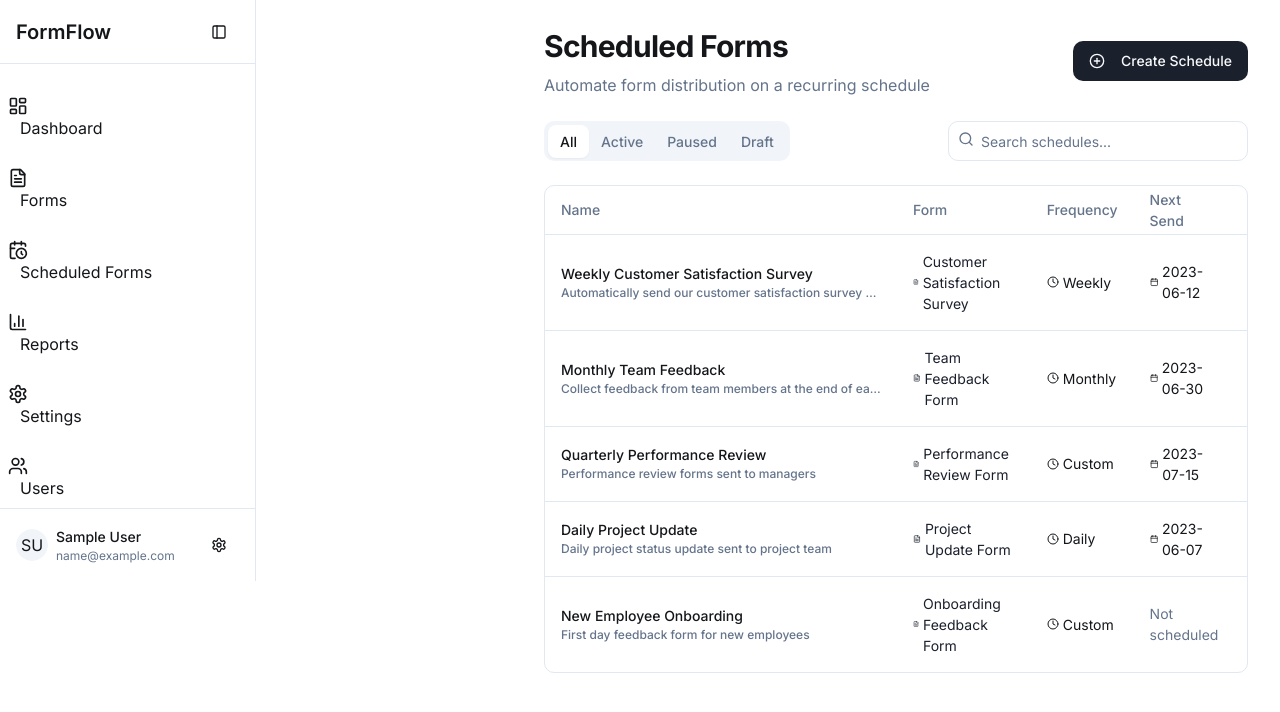
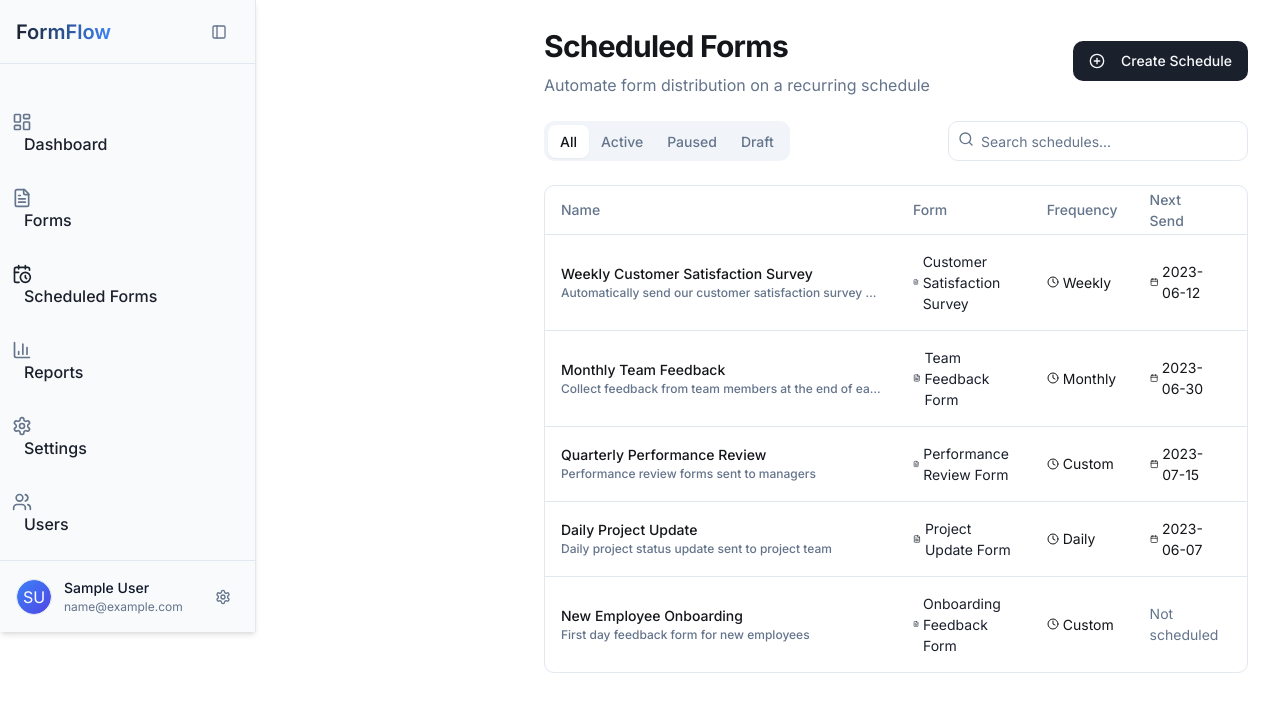
Before and after one commit to MatrixRajeshvari/digitasker-creator, a React (Vite) app: page /dashboard/scheduled-forms in a window 1280 px wide. Shown: the top 712 px of the page. Built offline with nearby package versions, Linux system fonts and the light colour scheme; sample sign-in values are in the browser's storage.

Commit message:
Fix sidebar UI
This commit addresses issues with the sidebar user interface.

```diff
--- a/src/layouts/DashboardLayout.tsx
+++ b/src/layouts/DashboardLayout.tsx
@@ -136,23 +136,24 @@ export default function DashboardLayout() {
       {/* Sidebar - Desktop */}
       <aside
         className={cn(
-          "fixed inset-y-0 z-50 flex h-full flex-col border-r bg-card transition-all duration-300 ease-in-out lg:relative",
-          isSidebarOpen ? "w-64" : "w-0 lg:w-20"
+          "fixed inset-y-0 z-50 flex h-full flex-col border-r transition-all duration-300 ease-in-out lg:relative",
+          isSidebarOpen ? "w-64" : "w-0 lg:w-20",
+          "bg-slate-50 dark:bg-slate-900 shadow-md"
         )}
       >
         {/* Sidebar Content */}
         <div className="flex h-full flex-col">
           {/* Logo */}
-          <div className="flex h-16 items-center border-b px-4">
+          <div className="flex h-16 items-center border-b px-4 border-slate-200 dark:border-slate-700">
             <div className="flex items-center gap-2">
               {isSidebarOpen && (
-                <span className="text-xl font-semibold">FormFlow</span>
+                <span className="text-xl font-semibold bg-gradient-to-r from-primary to-blue-500 text-transparent bg-clip-text">FormFlow</span>
               )}
             </div>
             <Button
               variant="ghost"
               size="icon"
-              className="ml-auto hidden lg:flex"
+              className="ml-auto hidden lg:flex text-slate-500 hover:text-slate-900 dark:text-slate-400 dark:hover:text-slate-50"
               onClick={toggleSidebar}
               aria-label="Toggle sidebar"
             >
@@ -161,8 +162,8 @@ export default function DashboardLayout() {
           </div>
 
           {/* Navigation Links */}
-          <nav className="flex-1 overflow-y-auto p-2">
-            <ul className="space-y-1">
+          <nav className="flex-1 overflow-y-auto py-6 px-3">
+            <ul className="space-y-2">
               {filteredNavItems.map((item) => (
                 <li key={item.path}>
                   <TooltipProvider>
@@ -172,19 +173,25 @@ export default function DashboardLayout() {
                           to={item.path}
                           className={({ isActive }) =>
                             cn(
-                              "flex items-center rounded-md px-3 py-2 transition-all hover:bg-muted",
+                              "flex items-center rounded-md px-3 py-2.5 transition-all",
                               isActive
-                                ? "bg-primary text-primary-foreground"
-                                : "text-foreground hover:text-foreground"
+                                ? "bg-primary/10 text-primary dark:bg-primary/20"
+                                : "text-slate-700 dark:text-slate-300 hover:bg-slate-200/50 dark:hover:bg-slate-800/50"
                             )
                           }
                         >
-                          <item.icon className="h-5 w-5" />
-                          {isSidebarOpen && <span className="ml-3">{item.name}</span>}
+                          <item.icon className={cn(
+                            "h-5 w-5",
+                            location.pathname === item.path ? "text-primary" : "text-slate-500 dark:text-slate-400"
+                          )} />
+                          {isSidebarOpen && <span className={cn(
+                            "ml-3 font-medium",
+                            location.pathname === item.path ? "text-primary" : ""
+                          )}>{item.name}</span>}
                         </NavLink>
                       </TooltipTrigger>
                       {!isSidebarOpen && (
-                        <TooltipContent side="right">{item.name}</TooltipContent>
+                        <TooltipContent side="right" className="font-medium">{item.name}</TooltipContent>
                       )}
                     </Tooltip>
                   </TooltipProvider>
@@ -194,29 +201,31 @@ export default function DashboardLayout() {
           </nav>
 
           {/* User Profile */}
-          <div className="border-t p-4">
+          <div className="border-t p-4 border-slate-200 dark:border-slate-700 mt-auto">
             {isSidebarOpen ? (
-              <div className="flex items-center gap-2">
-                <Avatar className="h-8 w-8">
+              <div className="flex items-center gap-3">
+                <Avatar className="h-9 w-9 border border-slate-200 dark:border-slate-700">
                   <AvatarImage src="" alt={user?.name || "User"} />
-                  <AvatarFallback>{getUserInitials()}</AvatarFallback>
+                  <AvatarFallback className="bg-gradient-to-br from-blue-500 to-indigo-600 text-white">
+                    {getUserInitials()}
+                  </AvatarFallback>
                 </Avatar>
                 <div className="flex-1 overflow-hidden">
-                  <p className="truncate text-sm font-medium">{user?.name}</p>
-                  <p className="truncate text-xs text-muted-foreground">
+                  <p className="truncate text-sm font-medium text-slate-900 dark:text-slate-100">{user?.name}</p>
+                  <p className="truncate text-xs text-slate-500 dark:text-slate-400">
                     {user?.email}
                   </p>
                 </div>
                 <DropdownMenu>
                   <DropdownMenuTrigger asChild>
-                    <Button variant="ghost" size="icon">
+                    <Button variant="ghost" size="icon" className="h-8 w-8 text-slate-500 hover:text-slate-900 dark:text-slate-400 dark:hover:text-slate-50">
                       <Settings className="h-4 w-4" />
                     </Button>
                   </DropdownMenuTrigger>
-                  <DropdownMenuContent align="end">
+                  <DropdownMenuContent align="end" className="w-56">
                     <DropdownMenuLabel>My Account</DropdownMenuLabel>
                     <DropdownMenuSeparator />
-                    <DropdownMenuItem onClick={() => setTheme(theme === "dark" ? "light" : "dark")}>
+                    <DropdownMenuItem onClick={() => setTheme(theme === "dark" ? "light" : "dark")} className="cursor-pointer">
                       {theme === "dark" ? (
                         <Sun className="mr-2 h-4 w-4" />
                       ) : (
@@ -224,7 +233,7 @@ export default function DashboardLayout() {
                       )}
                       {theme === "dark" ? "Light Mode" : "Dark Mode"}
                     </DropdownMenuItem>
-                    <DropdownMenuItem onClick={handleLogout}>
+                    <DropdownMenuItem onClick={handleLogout} className="cursor-pointer text-red-500 focus:text-red-500">
                       <LogOut className="mr-2 h-4 w-4" />
                       Logout
                     </DropdownMenuItem>
@@ -233,10 +242,32 @@ export default function DashboardLayout() {
               </div>
             ) : (
               <div className="flex justify-center">
-                <Avatar className="h-8 w-8">
-                  <AvatarImage src="" alt={user?.name || "User"} />
-                  <AvatarFallback>{getUserInitials()}</AvatarFallback>
-                </Avatar>
+                <DropdownMenu>
+                  <DropdownMenuTrigger asChild>
+                    <Avatar className="h-9 w-9 cursor-pointer border border-slate-200 dark:border-slate-700">
+                      <AvatarImage src="" alt={user?.name || "User"} />
+                      <AvatarFallback className="bg-gradient-to-br from-blue-500 to-indigo-600 text-white">
+                        {getUserInitials()}
+                      </AvatarFallback>
+                    </Avatar>
+                  </DropdownMenuTrigger>
+                  <DropdownMenuContent align="end" className="w-56">
+                    <DropdownMenuLabel>{user?.name}</DropdownMenuLabel>
+                    <DropdownMenuSeparator />
+                    <DropdownMenuItem onClick={() => setTheme(theme === "dark" ? "light" : "dark")} className="cursor-pointer">
+                      {theme === "dark" ? (
+                        <Sun className="mr-2 h-4 w-4" />
+                      ) : (
+                        <Moon className="mr-2 h-4 w-4" />
+                      )}
+                      {theme === "dark" ? "Light Mode" : "Dark Mode"}
+                    </DropdownMenuItem>
+                    <DropdownMenuItem onClick={handleLogout} className="cursor-pointer text-red-500 focus:text-red-500">
+                      <LogOut className="mr-2 h-4 w-4" />
+                      Logout
+                    </DropdownMenuItem>
+                  </DropdownMenuContent>
+                </DropdownMenu>
               </div>
             )}
           </div>
@@ -244,21 +275,22 @@ export default function DashboardLayout() {
       </aside>
 
       {/* Mobile Header */}
-      <div className="fixed inset-x-0 top-0 z-40 border-b bg-card lg:hidden">
+      <div className="fixed inset-x-0 top-0 z-40 border-b bg-white/90 backdrop-blur-sm dark:bg-slate-900/90 dark:border-slate-700 lg:hidden">
         <div className="flex h-16 items-center px-4">
-          <Button variant="ghost" size="icon" onClick={toggleMobileMenu}>
+          <Button variant="ghost" size="icon" onClick={toggleMobileMenu} className="text-slate-500">
             {isMobileMenuOpen ? (
               <X className="h-6 w-6" />
             ) : (
               <Menu className="h-6 w-6" />
             )}
           </Button>
-          <span className="ml-3 text-lg font-semibold">FormFlow</span>
+          <span className="ml-3 text-lg font-semibold bg-gradient-to-r from-primary to-blue-500 text-transparent bg-clip-text">FormFlow</span>
           <div className="ml-auto flex items-center gap-2">
             <Button
               variant="ghost"
               size="icon"
               onClick={() => setTheme(theme === "dark" ? "light" : "dark")}
+              className="text-slate-500 hover:text-slate-900 dark:text-slate-400 dark:hover:text-slate-50"
             >
               {theme === "dark" ? (
                 <Sun className="h-5 w-5" />
@@ -268,15 +300,17 @@ export default function DashboardLayout() {
             </Button>
             <DropdownMenu>
               <DropdownMenuTrigger asChild>
-                <Avatar className="h-8 w-8 cursor-pointer">
+                <Avatar className="h-8 w-8 cursor-pointer border border-slate-200 dark:border-slate-700">
                   <AvatarImage src="" alt={user?.name || "User"} />
-                  <AvatarFallback>{getUserInitials()}</AvatarFallback>
+                  <AvatarFallback className="bg-gradient-to-br from-blue-500 to-indigo-600 text-white">
+                    {getUserInitials()}
+                  </AvatarFallback>
                 </Avatar>
               </DropdownMenuTrigger>
-              <DropdownMenuContent align="end">
-                <DropdownMenuLabel>My Account</DropdownMenuLabel>
+              <DropdownMenuContent align="end" className="w-56">
+                <DropdownMenuLabel>{user?.name}</DropdownMenuLabel>
                 <DropdownMenuSeparator />
-                <DropdownMenuItem onClick={handleLogout}>
+                <DropdownMenuItem onClick={handleLogout} className="cursor-pointer text-red-500 focus:text-red-500">
                   <LogOut className="mr-2 h-4 w-4" />
                   Logout
                 </DropdownMenuItem>
@@ -289,7 +323,7 @@ export default function DashboardLayout() {
       {/* Mobile Menu */}
       {isMobileMenuOpen && (
         <div className="fixed inset-0 z-30 mt-16 bg-background/80 backdrop-blur-sm lg:hidden">
-          <nav className="fixed inset-x-0 top-16 z-40 h-[calc(100vh-4rem)] animate-in slide-in-from-left bg-card p-4">
+          <nav className="fixed inset-x-0 top-16 z-40 h-[calc(100vh-4rem)] animate-in slide-in-from-left bg-white dark:bg-slate-900 p-4 border-r dark:border-slate-700 shadow-lg">
             <ul className="space-y-3">
               {filteredNavItems.map((item) => (
                 <li key={item.path}>
@@ -297,22 +331,25 @@ export default function DashboardLayout() {
                     to={item.path}
                     className={({ isActive }) =>
                       cn(
-                        "flex items-center rounded-md px-3 py-2 text-base transition-all",
+                        "flex items-center rounded-md px-3 py-2.5 text-base transition-all",
                         isActive
-                          ? "bg-primary text-primary-foreground"
-                          : "hover:bg-muted"
+                          ? "bg-primary/10 text-primary dark:bg-primary/20"
+                          : "text-slate-700 dark:text-slate-300 hover:bg-slate-200/50 dark:hover:bg-slate-800/50"
                       )
                     }
                   >
-                    <item.icon className="mr-3 h-5 w-5" />
-                    {item.name}
+                    <item.icon className={cn(
+                      "mr-3 h-5 w-5",
+                      location.pathname === item.path ? "text-primary" : "text-slate-500 dark:text-slate-400"
+                    )} />
+                    <span className="font-medium">{item.name}</span>
                   </NavLink>
                 </li>
               ))}
-              <li>
+              <li className="pt-2 border-t dark:border-slate-700">
                 <Button
                   variant="ghost"
-                  className="w-full justify-start"
+                  className="w-full justify-start text-red-500 hover:text-red-600 hover:bg-red-50 dark:hover:bg-red-950/20"
                   onClick={handleLogout}
                 >
                   <LogOut className="mr-3 h-5 w-5" />
```
